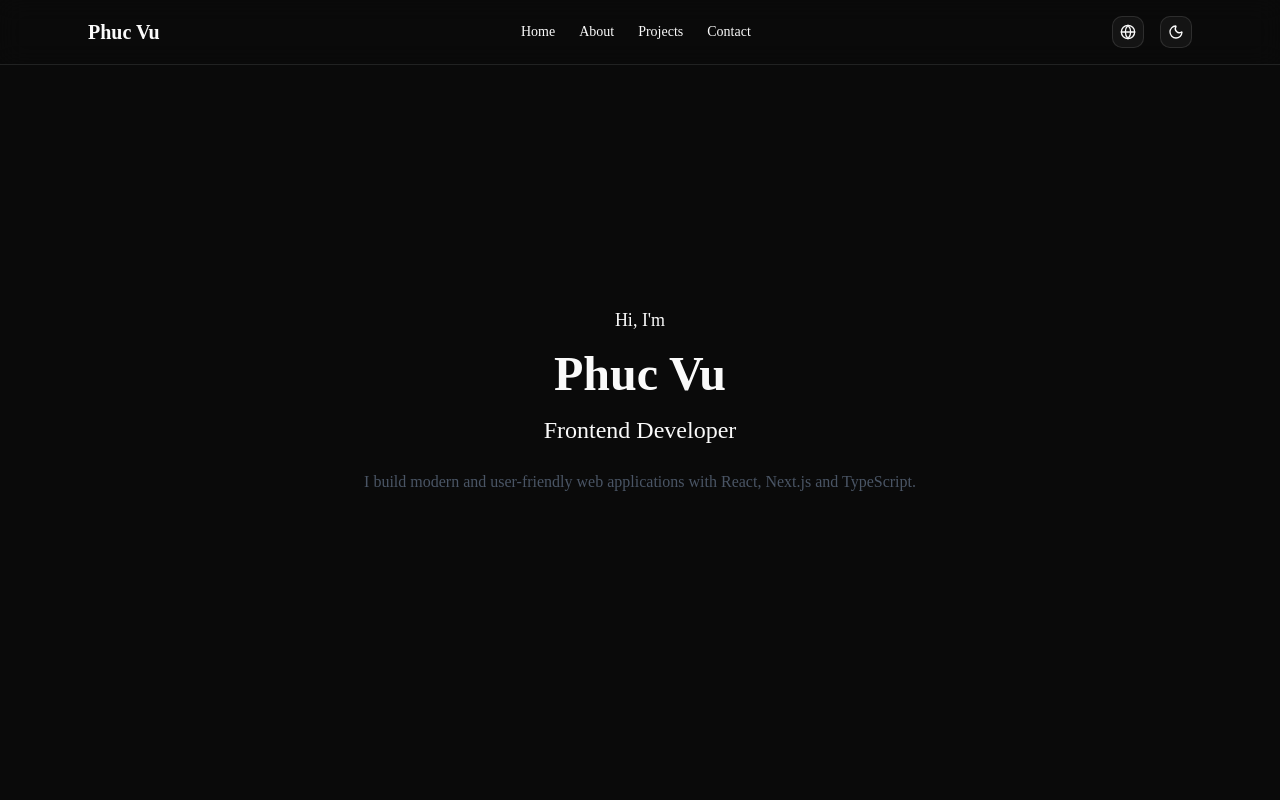
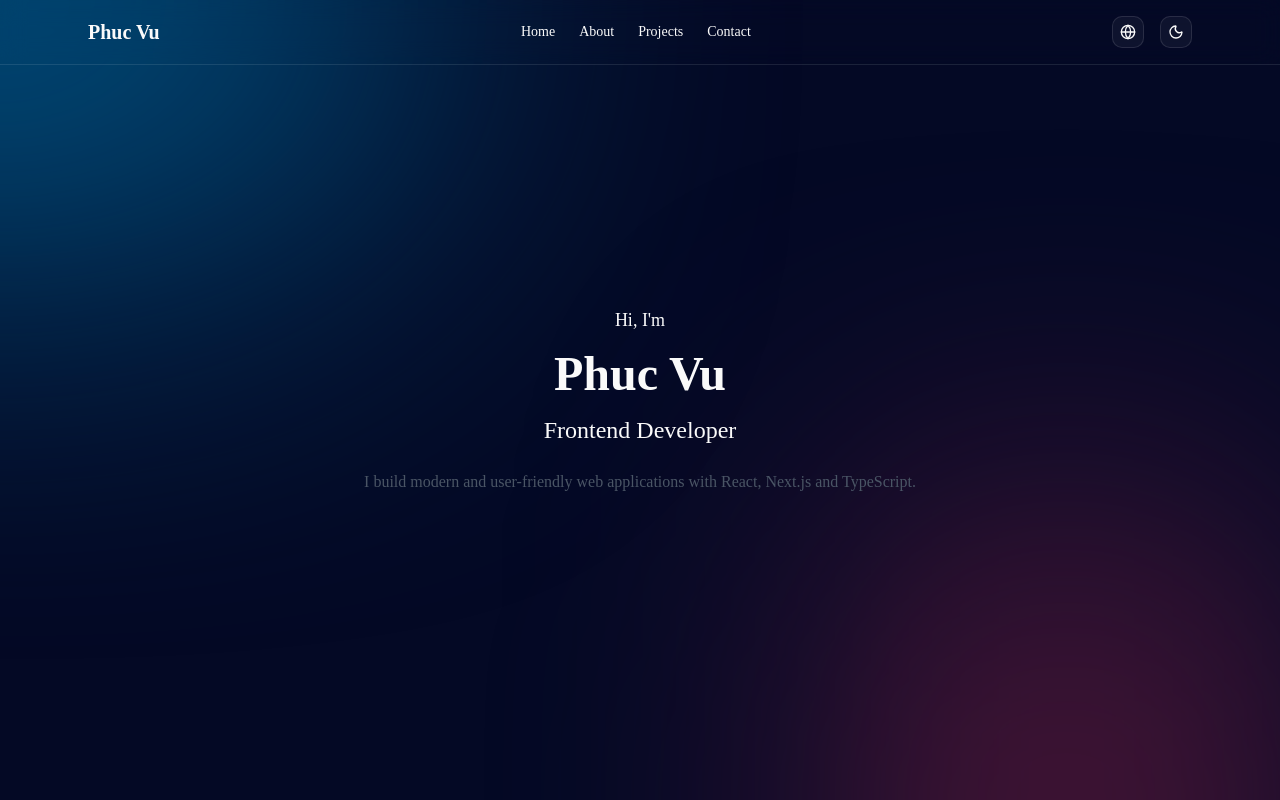
Before and after one commit to phucvu1601/my-portfolio, a Next.js app: page /my-portfolio/en in a window 1280 px wide. Shown: the top 800 px of the page. Built offline with nearby package versions, Linux system fonts and the light colour scheme.

Commit message:
feat: update background glow

```diff
--- a/src/app/[locale]/globals.css
+++ b/src/app/[locale]/globals.css
@@ -39,6 +39,9 @@
   --color-popover: var(--popover);
   --color-card-foreground: var(--card-foreground);
   --color-card: var(--card);
+  --color-bg-glow: var(--bg-glow);
+  --color-primary-glow: var(--primary-glow);
+  --color-secondary-glow: var(--secondary-glow);
   --radius-sm: calc(var(--radius) * 0.6);
   --radius-md: calc(var(--radius) * 0.8);
   --radius-lg: var(--radius);
@@ -81,6 +84,9 @@
   --sidebar-accent-foreground: oklch(0.205 0 0);
   --sidebar-border: oklch(0.922 0 0);
   --sidebar-ring: oklch(0.708 0 0);
+  --bg-glow: oklch(95.53% 0.02165 280.249);
+  --primary-glow: oklch(0.7569 0.1011 227.23);
+  --secondary-glow: oklch(0.8724 0.0462 359.27);
 }
 
 .dark {
@@ -115,6 +121,9 @@
   --sidebar-accent-foreground: oklch(0.985 0 0);
   --sidebar-border: oklch(1 0 0 / 10%);
   --sidebar-ring: oklch(0.556 0 0);
+  --bg-glow: oklch(0.1562 0.0588 268.52);
+  --primary-glow: oklch(0.405222 0.100578 244.3203);
+  --secondary-glow: oklch(0.3088 0.094 348.26);
 }
 
 @layer base {
@@ -134,17 +143,17 @@
   }
 
   ::-webkit-scrollbar-track {
-    background: transparent;
+    background: var(--bg-glow);
   }
 
   ::-webkit-scrollbar-thumb {
     /* Use color-mix or variable OKLCH of Tailwind v4 */
-    background: color-mix(in oklch, var(--muted-foreground) 30%, transparent);
+    background: color-mix(in oklch, var(--muted-foreground) 30%, var(--bg-glow));
     border-radius: 9999px;
   }
 
   ::-webkit-scrollbar-thumb:hover {
-    background: color-mix(in oklch, var(--muted-foreground) 60%, transparent);
+    background: color-mix(in oklch, var(--muted-foreground) 60%, var(--bg-glow));
   }
 
   /* Firefox */
@@ -153,8 +162,8 @@
     scrollbar-color: color-mix(
         in oklch,
         var(--muted-foreground) 30%,
-        transparent
+        var(--bg-glow)
       )
-      transparent;
+      var(--bg-glow);
   }
 }
--- a/src/app/[locale]/page.tsx
+++ b/src/app/[locale]/page.tsx
@@ -1,3 +1,4 @@
+import BackgroundGlow from "@/components/containers/background-glow"
 import Header from "@/components/header/header"
 import About from "@/features/components/about"
 import Contact from "@/features/components/contact"
@@ -6,12 +7,12 @@ import Projects from "@/features/components/projects"
 
 export default function Portfolio() {
   return (
-    <>
+    <BackgroundGlow>
       <Header />
       <Home />
       <About />
       <Projects />
       <Contact />
-    </>
+    </BackgroundGlow>
   )
 }
--- /dev/null
+++ b/src/components/containers/background-glow.tsx
@@ -0,0 +1,23 @@
+import type React from "react"
+
+export default function BackgroundGlow({
+  children,
+}: {
+  children?: React.ReactNode
+}) {
+  return (
+    <>
+      {/* Fixed background covering the entire screen */}
+      <div className="fixed inset-0 -z-10 h-screen w-screen overflow-hidden bg-bg-glow">
+        {/* Blue glow - Top left corner */}
+        <div className="pointer-events-none absolute top-0 left-0 -translate-x-1/2 -translate-y-1/2 h-2/3 w-2/3 rounded-full bg-primary-glow blur-[150px]" />
+
+        {/* Purple/Red glow - Bottom right corner */}
+        <div className="pointer-events-none absolute bottom-0 right-0 translate-y-1/2 h-4/5 w-2/3 lg:w-1/3 rounded-full bg-secondary-glow blur-[140px]" />
+      </div>
+
+      {/* Content layer that scrolls normally */}
+      <div className="relative min-h-screen w-full">{children}</div>
+    </>
+  )
+}
--- a/src/components/header/locale-selector.tsx
+++ b/src/components/header/locale-selector.tsx
@@ -26,7 +26,7 @@ export function LocaleSelector() {
   return (
     <DropdownMenu>
       <DropdownMenuTrigger asChild>
-        <Button variant="outline" size="icon">
+        <Button variant="outline" size="icon" className="bg-bg-glow">
           <Globe />
         </Button>
       </DropdownMenuTrigger>
--- a/src/components/header/mobile-nav.tsx
+++ b/src/components/header/mobile-nav.tsx
@@ -36,7 +36,7 @@ export function MobileNav({ sections, onScrollToSection }: MobileNavProps) {
   return (
     <Sheet open={open} onOpenChange={setOpen}>
       <SheetTrigger asChild className="md:hidden">
-        <Button variant="outline" size="icon">
+        <Button variant="outline" size="icon" className="bg-bg-glow">
           <Menu className="h-5 w-5" />
           <span className="sr-only">Toggle menu</span>
         </Button>
--- a/src/components/header/theme-button.tsx
+++ b/src/components/header/theme-button.tsx
@@ -12,6 +12,7 @@ export function ThemeButton() {
     <Button
       variant="outline"
       size="icon"
+      className="bg-bg-glow"
       onClick={() => setTheme(theme === "dark" ? "light" : "dark")}
     >
       <Sun className="h-[1.2rem] w-[1.2rem] scale-100 rotate-0 transition-all dark:scale-0 dark:-rotate-90" />
```
